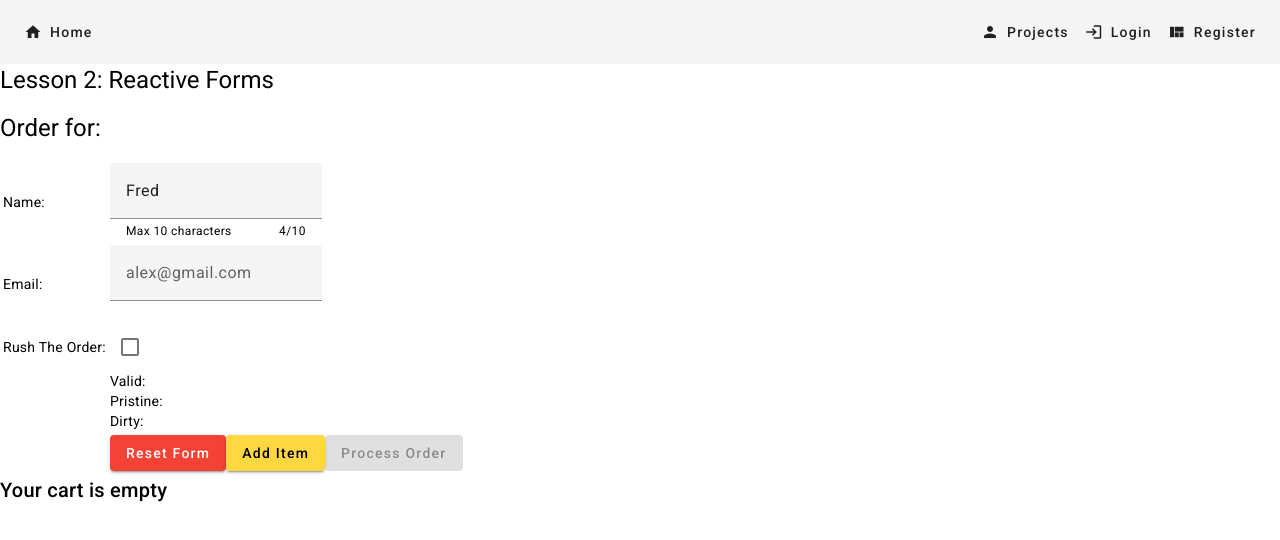
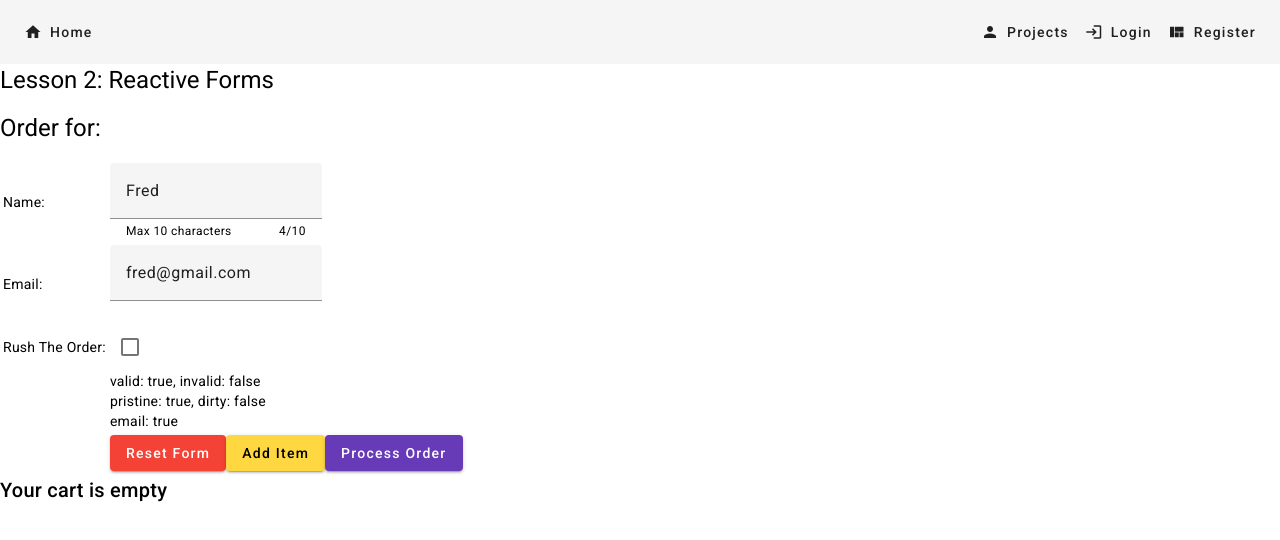
Before and after one commit to chrysaliswoon/MeanStack-App, an Angular app in the folder client/: page /projects/day32 in a window 1280 px wide. Shown: the top 540 px of the page. Built offline with nearby package versions, Linux system fonts and the light colour scheme.

Commit message:
Fixed day32 lesson

```diff
--- a/client/src/app/components/projects/day32/day32-order.component.html
+++ b/client/src/app/components/projects/day32/day32-order.component.html
@@ -23,7 +23,7 @@
             </td>
             <td>
                 <mat-form-field appearance="fill">
-                <input type="email"  matInput placeholder="alex@gmail.com">
+                <input type="email"  matInput placeholder="alex@gmail.com" formControlName="email">
                 </mat-form-field>
             </td>
         </tr>
@@ -38,9 +38,9 @@
         <tr>
             <td></td>
             <td>
-                <div>Valid: </div>
-                <div>Pristine: </div>
-                <div>Dirty: </div>
+                <div> valid: {{ form.valid }}, invalid: {{ form.invalid }} </div>
+                <div> pristine: {{ form.pristine }}, dirty: {{ form.dirty }} </div>
+                <div> email: {{ form.get('email')?.valid }} </div>
             </td>
         </tr>
         <tr>
@@ -64,13 +64,13 @@
                 <th>Quantity</th>
             </tr>
         </thead>
-        <tbody>
+        <tbody formArrayName="lineItems">
             <tr *ngFor="let li of lineItems.controls; let i = index"
           [formGroupName]="i">
                 <td>
                     <mat-form-field appearance="fill">
-                        <input type="text" matInput placeholder="Item" formControlName="item">
-                    </mat-form-field>
+                        <input type="text"  matInput formControlName="item">
+                        </mat-form-field>
                 </td>
                 <td>
                     <mat-form-field appearance="fill">
--- a/client/src/app/components/projects/day32/day32-order.component.ts
+++ b/client/src/app/components/projects/day32/day32-order.component.ts
@@ -23,8 +23,8 @@ export class Day32OrderComponent implements OnInit{
   private createForm(): FormGroup {
     this.lineItems = this.fb.array([])
     return this.fb.group({
-      name: this.fb.control<string>('Fred', [Validators.required, Validators.minLength(10)]),
-      email:this.fb.control<string>('fed@gmail.com', [Validators.required, Validators.email]),
+      name: this.fb.control<string>('Fred', [Validators.required, Validators.maxLength(10)]),
+      email:this.fb.control<string>('fred@gmail.com', [Validators.required, Validators.email]),
       lineItems: this.lineItems
     })
   }
@@ -45,8 +45,8 @@ export class Day32OrderComponent implements OnInit{
 
   private createLineItem(): FormGroup {
     return this.fb.group({
-      item: this.fb.control<string>('apple', [Validators.required]),
-      quantity: this.fb.control<number>(1, [Validators.required, Validators.min(1), Validators.max(100)])
+      item: this.fb.control<string>('', [Validators.required]),
+      quantity: this.fb.control<number>(1,[Validators.required, Validators.min(1), Validators.max(100)])
     })
   }
 
```
Also changed, not shown: 1 other file (tests, documents, lock files or other folders).
